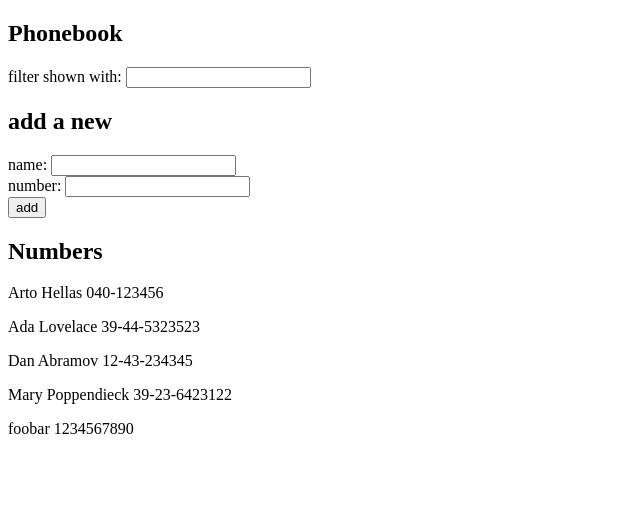
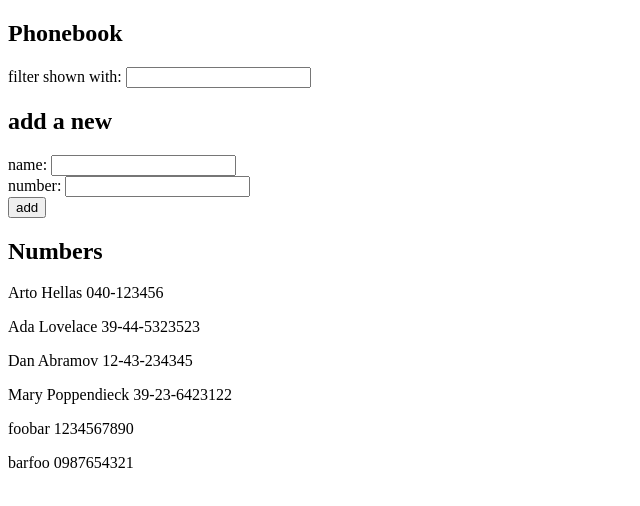
Before and after one commit to Pur-Pul/fullstack, a React (Vite) app in the folder phonebook/: page / in a window 1280 px wide. Shown: the top 506 px of the page, without its empty margins (0-640 px from the left). Built offline with nearby package versions, Linux system fonts and the light colour scheme; data requests are answered from the project's data file.

Commit message:
Exercise 2.13

```diff
--- a/phonebook/db.json
+++ b/phonebook/db.json
@@ -24,6 +24,11 @@
       "id": "8de9",
       "name": "foobar",
       "number": "1234567890"
+    },
+    {
+      "id": "028a",
+      "name": "barfoo",
+      "number": "0987654321"
     }
   ]
 }
--- a/phonebook/src/App.jsx
+++ b/phonebook/src/App.jsx
@@ -1,6 +1,7 @@
 import { useEffect } from 'react'
 import { useState } from 'react'
 import axios from 'axios'
+import personService from './services/persons'
 
 const Contacts = ({persons}) => {
   return (
@@ -65,7 +66,7 @@ const App = () => {
         name: newName,
         number: newNumber
       }
-      axios.post('http://localhost:3001/persons', new_person).then(response => {
+      personService.create(new_person).then(response => {
         setPersons(persons.concat(response.data))
         console.log(response)
       })
@@ -74,7 +75,7 @@ const App = () => {
     setNewNumber('')
   }
   useEffect(() => {
-    axios.get('http://localhost:3001/persons').then(response => {
+    personService.getAll().then(response => {
       const data = response.data
       setPersons(data)
     })
--- /dev/null
+++ b/phonebook/src/services/persons.js
@@ -0,0 +1,20 @@
+import axios from 'axios'
+const baseUrl = 'http://localhost:3001/persons'
+
+const getAll = () => {
+  return axios.get(baseUrl)
+}
+
+const create = newObject => {
+  return axios.post(baseUrl, newObject)
+}
+
+const update = (id, newObject) => {
+  return axios.put(`${baseUrl}/${id}`, newObject)
+}
+
+export default {
+  getAll: getAll,
+  create: create,
+  update: update
+}
```
